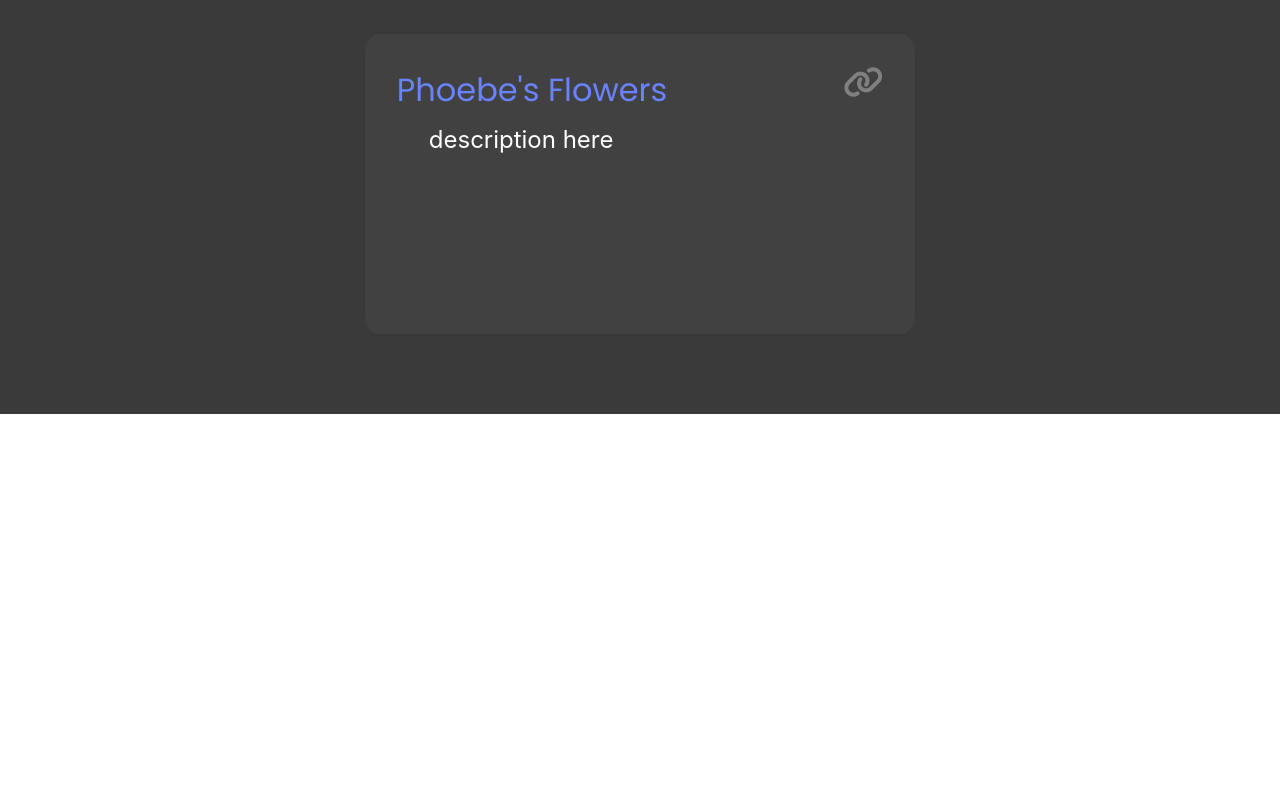
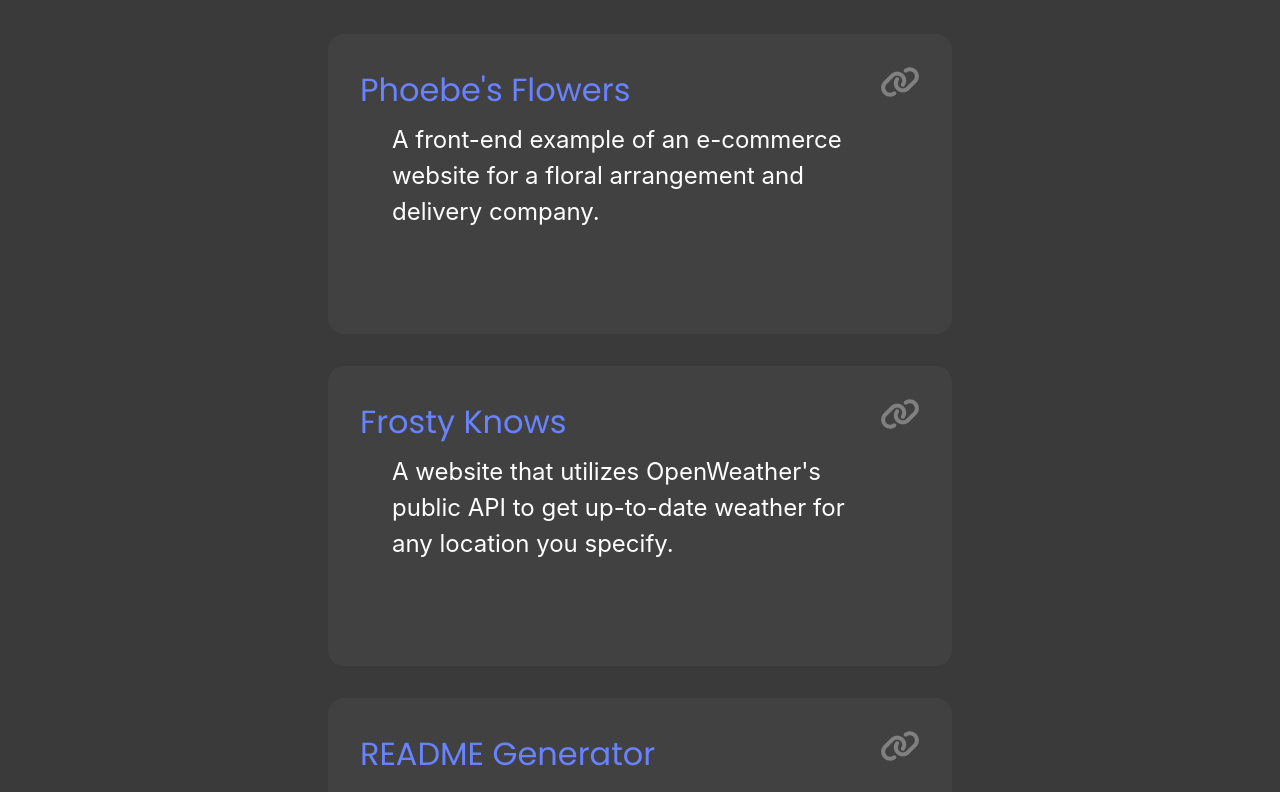
Before and after one commit to MichaelaHunt/Michaela-Hunt-Portfolio, a React (Vite) app in the folder Portfolio/: page / in a window 1280 px wide. Shown: the part 1740-2532 px from the top of the page. Before the commit the page ends 2154 px from the top, so only its background shows below. Built offline with nearby package versions, Linux system fonts and the light colour scheme.

Commit message:
UsedLabel implemented dynamically, adjusted Projects section

```diff
--- a/Portfolio/package.json
+++ b/Portfolio/package.json
@@ -12,7 +12,8 @@
   },
   "dependencies": {
     "react": "^18.3.1",
-    "react-dom": "^18.3.1"
+    "react-dom": "^18.3.1",
+    "uuid": "^11.0.3"
   },
   "devDependencies": {
     "@eslint/js": "^9.13.0",
--- a/Portfolio/src/App.css
+++ b/Portfolio/src/App.css
@@ -192,15 +192,17 @@ span {
 
 .projectContainer {
   display: flex;
-  justify-content: space-around;
+  justify-content: center;
+  flex-wrap: wrap;
   margin-bottom: 80px;
 }
 
 .projectCard {
-  width: 43%;
+  width: 624px;
   height: 300px;
   border-radius: 16px;
   padding: 32px;
+  margin: 0 16px 32px;
   box-sizing: border-box;
 }
 
--- a/Portfolio/src/App.jsx
+++ b/Portfolio/src/App.jsx
@@ -1,13 +1,51 @@
 import ProjectCard from './components/ProjectCard';
 import Memoji from './assets/images/Memoji.png';
+// import { v4 as uuidv4 } from 'uuid';
 import './App.css'
 
 const data = [{
   title: 'Phoebe\'s Flowers',
   link: 'https://github.com/MichaelaHunt/Phoebes-Flowers-Copy',
-  description: 'description here',
-  uses: ['HTML', 'CSS', 'Javascript', 'Bootstrap']
-}]
+  description: 'A front-end example of an e-commerce website for a floral arrangement and delivery company.',
+  uses: ['HTML', 'CSS', 'Javascript', 'Bootstrap'],
+  index: 1
+},
+{
+  title: 'Frosty Knows',
+  link: 'https://github.com/MichaelaHunt/FrostyKnows',
+  description: 'A website that utilizes OpenWeather\'s public API to get up-to-date weather for any location you specify.',
+  uses: ['HTML', 'CSS', 'Javascript', 'API', 'Typescript'],
+  index: 2
+},
+{
+  title: 'README Generator',
+  link: 'https://github.com/MichaelaHunt/ReadMe-Generator',
+  description: 'A handy terminal-based program that makes writing a professional-grade README fast and easy.',
+  uses: ['Node.js', 'Javascript'],
+  index: 3
+},
+{
+  title: 'Frosty Knows',
+  link: 'https://github.com/MichaelaHunt/FrostyKnows',
+  description: 'A website that utilizes OpenWeather\'s public API to get up-to-date weather for any location you specify.',
+  uses: ['HTML', 'CSS', 'Javascript', 'API', 'Typescript'],
+  index: 4
+},
+{
+  title: 'Frosty Knows',
+  link: 'https://github.com/MichaelaHunt/FrostyKnows',
+  description: 'A website that utilizes OpenWeather\'s public API to get up-to-date weather for any location you specify.',
+  uses: ['HTML', 'CSS', 'Javascript', 'API', 'Typescript'],
+  index: 5
+},
+{
+  title: 'Frosty Knows',
+  link: 'https://github.com/MichaelaHunt/FrostyKnows',
+  description: 'A website that utilizes OpenWeather\'s public API to get up-to-date weather for any location you specify.',
+  uses: ['HTML', 'CSS', 'Javascript', 'API', 'Typescript'],
+  index: 6
+}
+]
 
 function App() {
 
@@ -91,8 +129,9 @@ function App() {
         <div className='horizontalLine'></div>
       </div>
       <div className='projectContainer'>{/*Container*/}
-        {/*Loop Here!!*/}
-        <ProjectCard ProjectCardProps={data[0]}></ProjectCard>
+        {data.map((item, i) => (
+          <ProjectCard key={i} ProjectCardProps={data[i]}></ProjectCard>
+        ))}
       </div>
       {/*Portfolio End*/}
     </>
--- a/Portfolio/src/components/ProjectCard.jsx
+++ b/Portfolio/src/components/ProjectCard.jsx
@@ -2,12 +2,13 @@ import { useState } from 'react'
 import UsedLabel from './UsedLabel';
 
 
-ProjectCardProps => {
-    title,
-    link,
-    description,
-    uses
-}
+// ProjectCardProps => {
+//     title,
+//         link,
+//         description,
+//         uses,
+//         index
+// }
 
 function ProjectCard({ ProjectCardProps }) {
     const [projectHover, setProjectHover] = useState(false);
@@ -16,10 +17,10 @@ function ProjectCard({ ProjectCardProps }) {
         setProjectHover(!projectHover);
         console.log(projectHover);
 
-        let title = document.getElementById('title');
-        let background = document.getElementById('background');
-        let link = document.getElementById('link');
-        let description = document.getElementById('description');
+        let title = document.getElementById(`title${ProjectCardProps.index}`);
+        let background = document.getElementById(`background${ProjectCardProps.index}`);
+        let link = document.getElementById(`link${ProjectCardProps.index}`);
+        let description = document.getElementById(`description${ProjectCardProps.index}`);
 
         if (!projectHover) {//the state change is scheduled for the end of the function execution
             title.style.color = 'White';
@@ -39,20 +40,24 @@ function ProjectCard({ ProjectCardProps }) {
 
     return (
         <>
-            <div className='card projectCard' id='background' onMouseOver={changeProjectStyles} onMouseLeave={changeProjectStyles}>{/*Project Card*/}
+            <div className='card projectCard' id={`background${ProjectCardProps.index}`} onMouseOver={changeProjectStyles} onMouseLeave={changeProjectStyles}>{/*Project Card*/}
                 <div className='row projectRow'>
-                    <h2 id='title'>{ProjectCardProps.title}</h2>
+                    <h2 id={`title${ProjectCardProps.index}`}>{ProjectCardProps.title}</h2>
                     <a href={ProjectCardProps.link}>
-                        <i id='link' className="fa-solid fa-link projectLink"></i>
+                        <i id={`link${ProjectCardProps.index}`} className="fa-solid fa-link projectLink"></i>
                     </a>
                 </div>
                 {/*Loop here thru uses*/}
                 <div className='usesContainer' style={{ display: projectHover ? 'inline-block' : 'none' }}>
-                    <UsedLabel name='CSS'></UsedLabel>
+                    {ProjectCardProps.uses.map((item, i) => (
+                        <UsedLabel key={i} name={item}></UsedLabel>
+
+                    ))}
+                    {/* <UsedLabel name='CSS'></UsedLabel>
                     <UsedLabel name='HTML'></UsedLabel>
-                    <UsedLabel name='Javascript'></UsedLabel>
+                    <UsedLabel name='Javascript'></UsedLabel> */}
                 </div>
-                <p id='description'>{ProjectCardProps.description}</p>
+                <p id={`description${ProjectCardProps.index}`}>{ProjectCardProps.description}</p>
             </div>
         </>
     )
```
Also changed, not shown: 1 other file (tests, documents, lock files or other folders).
